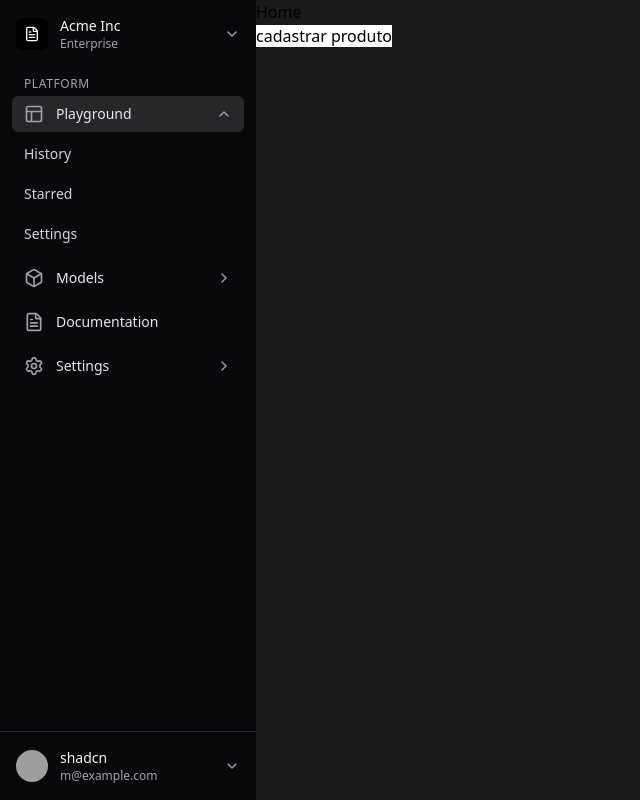
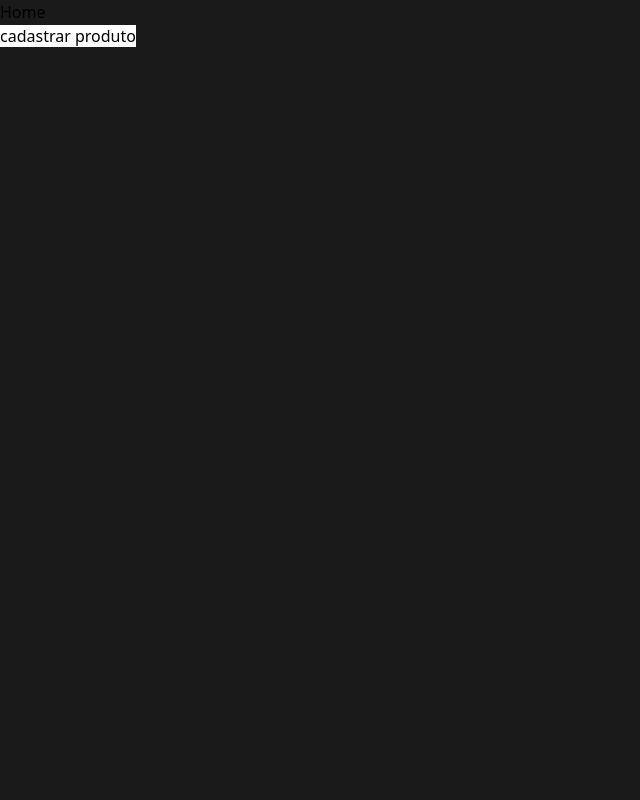
Before and after one commit to pabloalves01/service-desk, a Vue app in the folder frontend/: page / in a window 1280 px wide. Shown: the whole page, without its empty margins (0-640 px from the left). Built offline with nearby package versions, Linux system fonts and the light colour scheme; sample sign-in values are in the browser's storage; grey boxes are pictures that could not be loaded.

Commit message:
removido sidebar

```diff
--- a/frontend/src/App.vue
+++ b/frontend/src/App.vue
@@ -1,6 +1,6 @@
 <script setup>
 import { useRoute } from 'vue-router'
-import Sidebar from './components/comum/sidebar.vue'
+// import Sidebar from './components/comum/sidebar.vue'
 
 const route = useRoute()
 
@@ -8,7 +8,7 @@ const route = useRoute()
 
 <template>
   <div class="flex h-screen">
-    <Sidebar v-if="route.meta.requiresAuth" class="w-64 bg-gray-800" />
+    <!-- <Sidebar v-if="route.meta.requiresAuth" class="w-64 bg-gray-800" /> -->
     <main class="flex-1">
       <router-view />
     </main>
--- a/frontend/src/views/produtos/gerenciar-produtos.vue
+++ b/frontend/src/views/produtos/gerenciar-produtos.vue
@@ -58,6 +58,7 @@ export default {
                 const response = await axios.delete(`/product/${this.selectProduto.id}`);
                 console.log("Produto deletado:", response.data);
                 this.getProdutos();
+                this.isOpenModal = false;
             } catch (error) {
                 console.error(error);
             }
```
